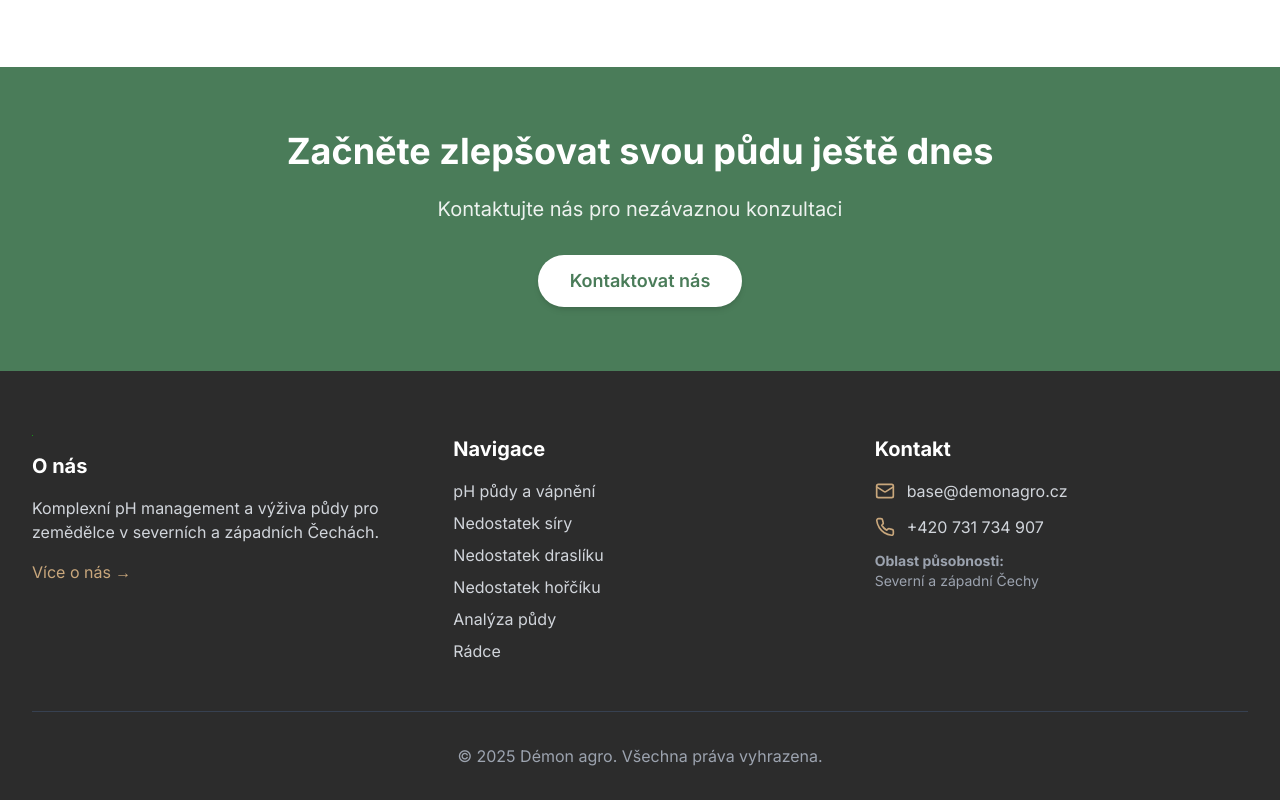
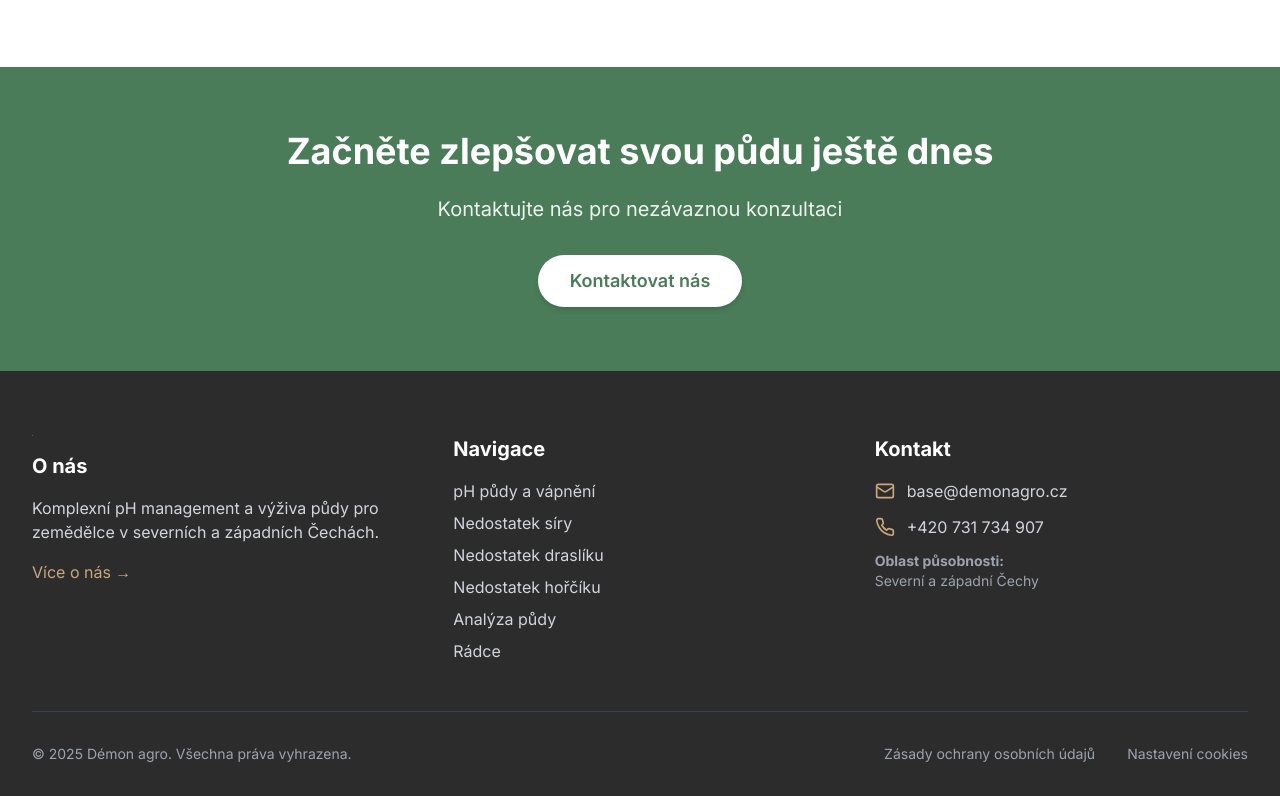
Before and after one commit to pavelbase/demon-agro-web-1.3, a Next.js app in the folder demon-agro/: page / in a window 1280 px wide. Shown: the part 3069-3869 px from the top of the page. Built offline with nearby package versions, Linux system fonts and the light colour scheme.

Commit message:
Add privacy policy and cookie settings links to footer
Co-authored-by: base.pavel.29 <base.pavel.29@gmail.com>

```diff
--- a/demon-agro/components/Footer.tsx
+++ b/demon-agro/components/Footer.tsx
@@ -132,9 +132,26 @@ export default function Footer() {
           </div>
         </div>
 
-        {/* Copyright */}
-        <div className="border-t border-gray-700 pt-8 text-center text-gray-400">
-          <p>© 2025 Démon agro. Všechna práva vyhrazena.</p>
+        {/* Copyright & Legal */}
+        <div className="border-t border-gray-700 pt-8 mt-8">
+          <div className="flex flex-col md:flex-row justify-between items-center gap-4 text-sm text-gray-400">
+            <p>© 2025 Démon agro. Všechna práva vyhrazena.</p>
+            <div className="flex flex-col md:flex-row items-center gap-4 md:gap-8">
+              <Link
+                href="/zasady-ochrany-osobnich-udaju"
+                className="hover:text-white transition-colors"
+              >
+                Zásady ochrany osobních údajů
+              </Link>
+              <a
+                href="#"
+                className="hover:text-white transition-colors"
+                onClick={(e) => e.preventDefault()}
+              >
+                Nastavení cookies
+              </a>
+            </div>
+          </div>
         </div>
       </div>
     </footer>
```
